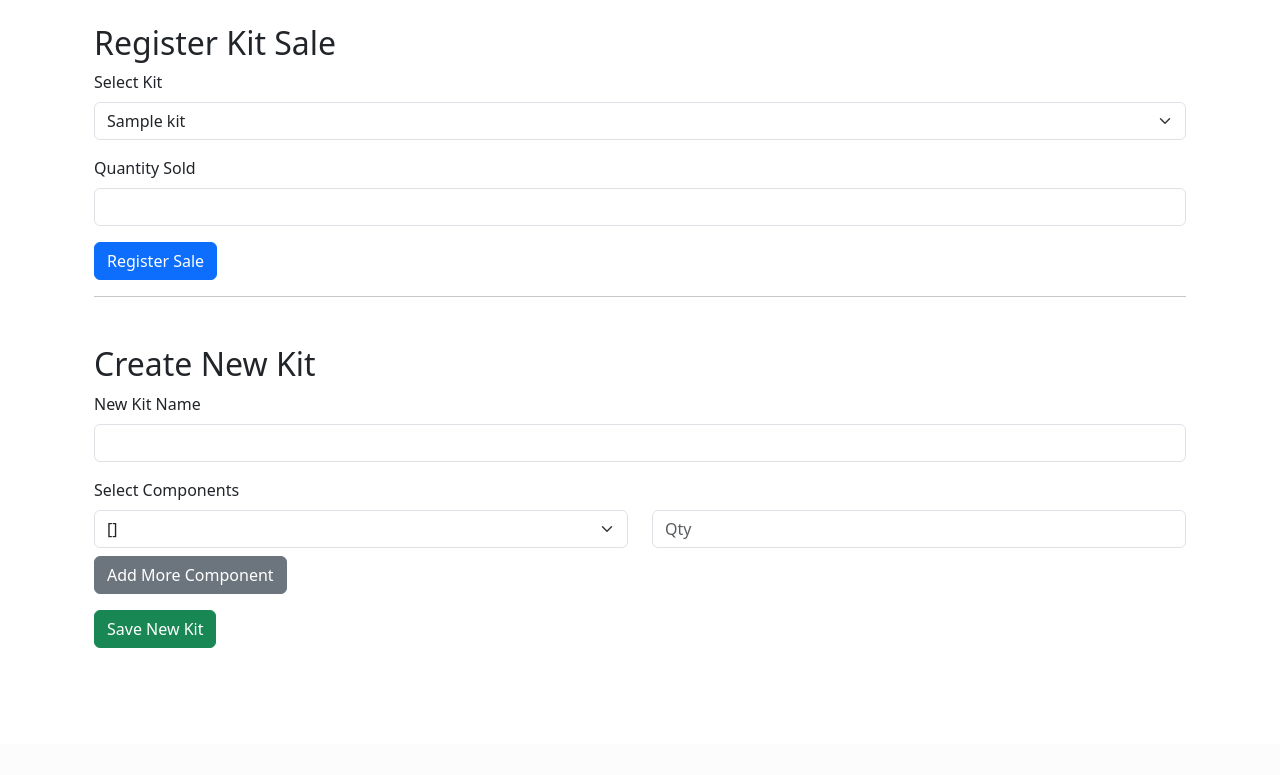
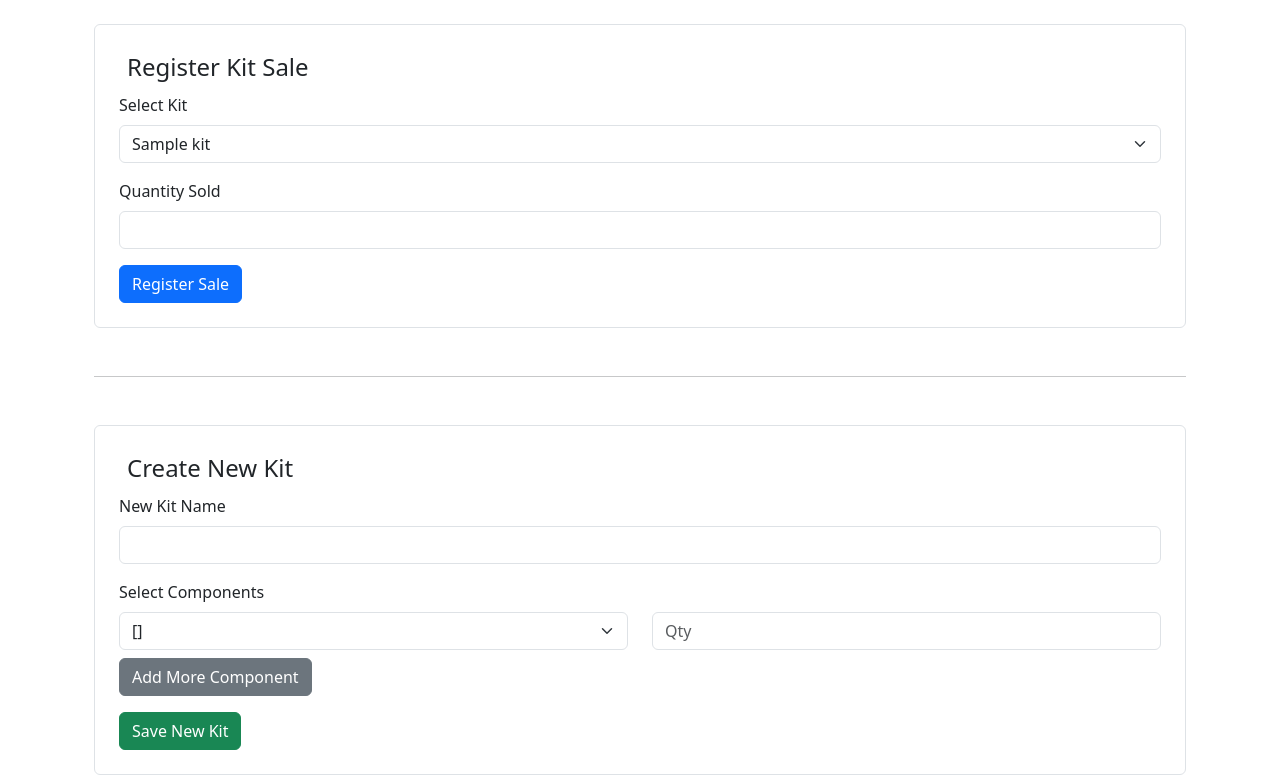
Before and after one commit to nelefrenn/inventory-app, a Flask app: template templates/sell.html in a window 1280 px wide. Shown: the part 56-831 px from the top of the page. Before the commit the page ends 704 px from the top, so only its background shows below. Run offline with Flask 3, Linux system fonts and the light colour scheme; the template is opened without the code that fills it: most values are stand-ins (such as "Sample title", 1, 10 or a date in 2020).

Commit message:
Update sell.html

```diff
--- a/templates/sell.html
+++ b/templates/sell.html
@@ -1,7 +1,8 @@
 {% extends "base.html" %}
 {% block content %}
 <div class="container mt-4">
-  <h2>Register Kit Sale</h2>
+  <fieldset class="border p-4 rounded">
+    <legend class="w-auto px-2">Register Kit Sale</legend>
     <form method="post" action="/sell">
       <div class="mb-3">
         <label for="kit" class="form-label">Select Kit</label>
@@ -17,10 +18,12 @@
       </div>
       <button type="submit" name="register_sale" class="btn btn-primary">Register Sale</button>
     </form>
+  </fieldset>
 
-  <hr>
+  <hr class="my-5">
 
-  <h2 class="mt-5">Create New Kit</h2>
+  <fieldset class="border p-4 rounded mt-4">
+    <legend class="w-auto px-2">Create New Kit</legend>
     <form method="post" action="/sell">
       <div class="mb-3">
         <label class="form-label">New Kit Name</label>
@@ -46,6 +49,7 @@
       </div>
       <button type="submit" name="create_kit" class="btn btn-success">Save New Kit</button>
     </form>
+  </fieldset>
 </div>
 
 <script>
```
Lines whose indentation alone changed are shown as unchanged.
